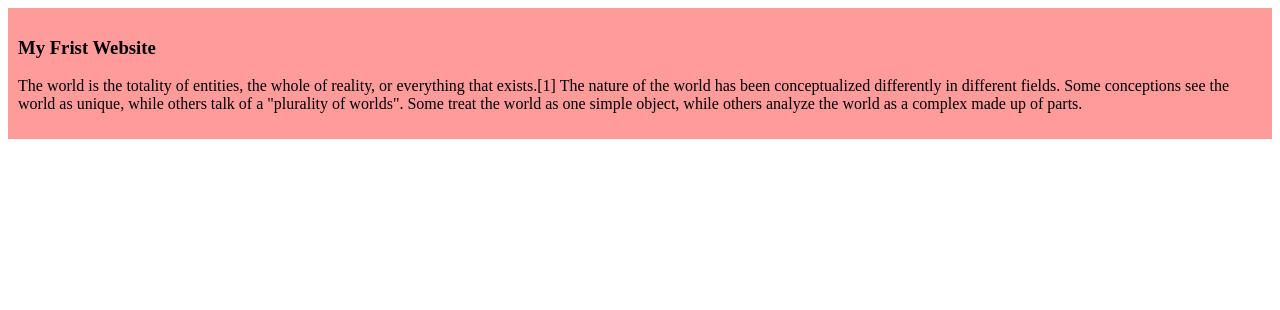
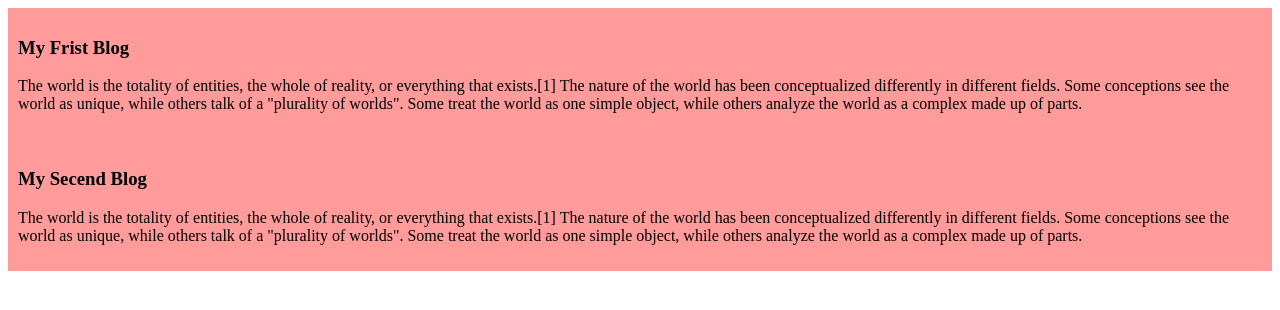
Before and after one commit to webjulkarnaim/my_simple_website, a plain HTML site: page index.html in a window 1280 px wide. Drawn offline with Linux system fonts and the light colour scheme.

Commit message:
third commit

```diff
--- a/index.html
+++ b/index.html
@@ -11,11 +11,22 @@
 <body>
  <div>
     <h3>
-        My Frist Website
+        My Frist Blog
     </h3>
     <p>
         The world is the totality of entities, the whole of reality, or everything that exists.[1] The nature of the world has been conceptualized differently in different fields. Some conceptions see the world as unique, while others talk of a "plurality of worlds". Some treat the world as one simple object, while others analyze the world as a complex made up of parts.
     </p>
  </div>
+
+ <div>
+    <h3>
+        My Secend Blog
+    </h3>
+    <p>
+        The world is the totality of entities, the whole of reality, or everything that exists.[1] The nature of the world has been conceptualized differently in different fields. Some conceptions see the world as unique, while others talk of a "plurality of worlds". Some treat the world as one simple object, while others analyze the world as a complex made up of parts.
+    </p>
+ </div>
+
+
 </body>
 </html>
```
